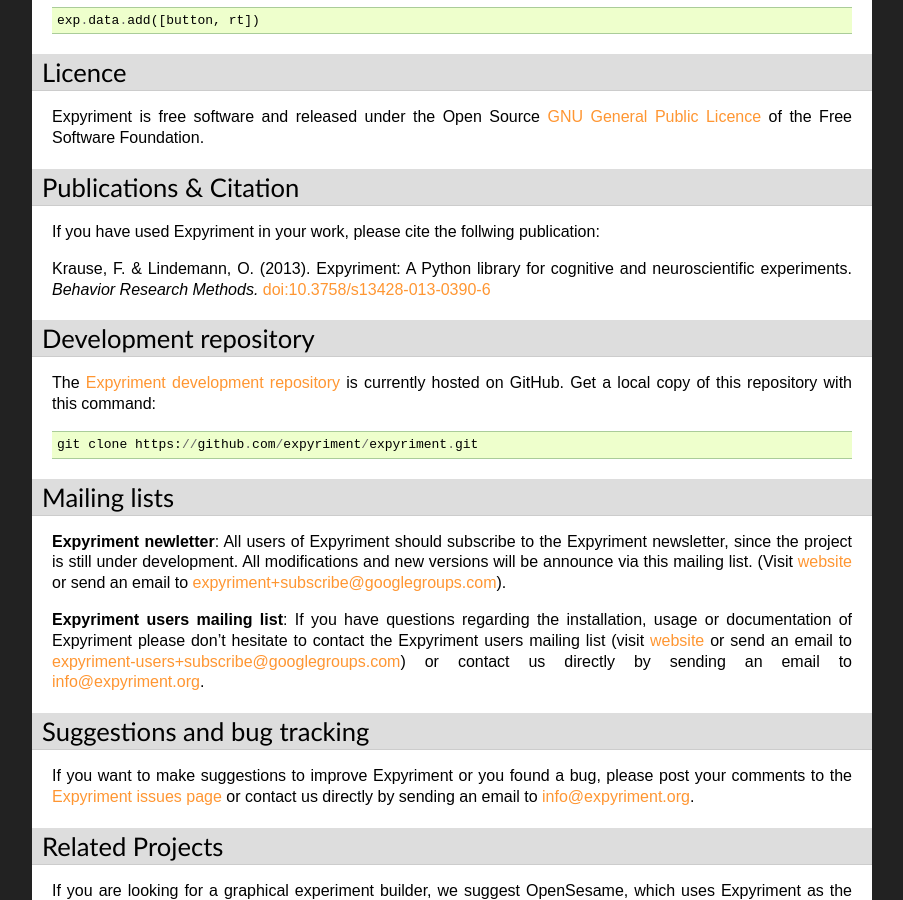
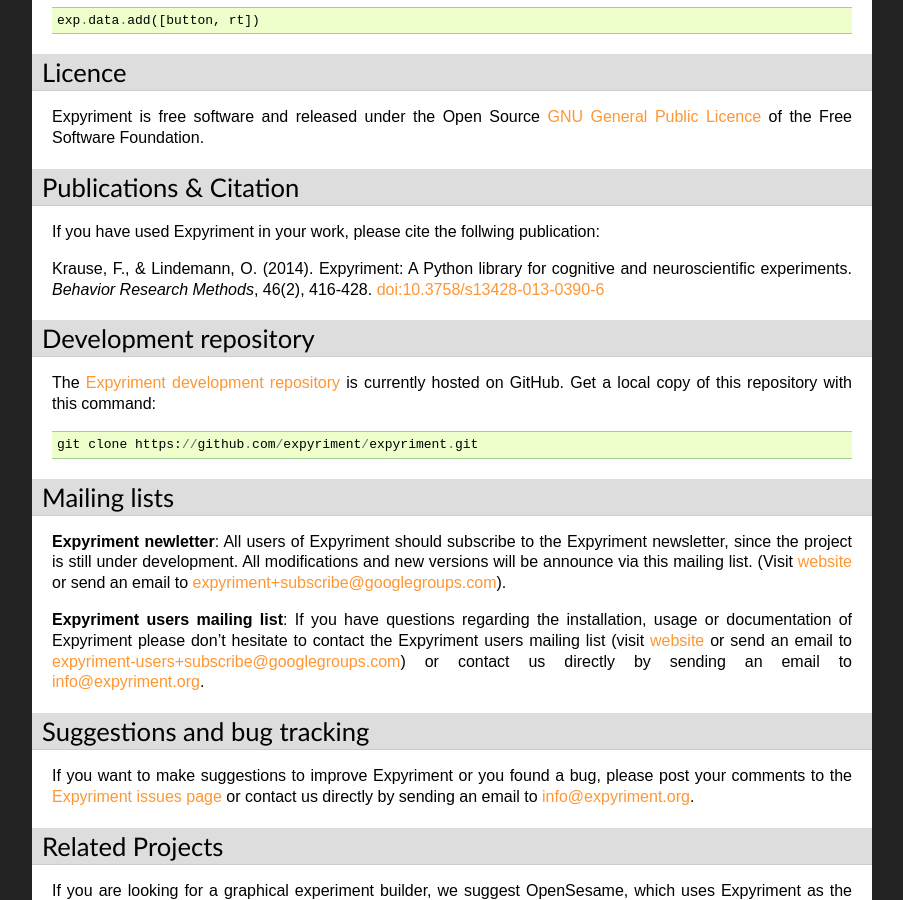
Before and after one commit to expyriment/expyriment, a Sphinx documentation site: the page built from documentation/sphinx/Overview.rst, in a window 1280 px wide and 900 px high, scrolled down 1554 px. Shown: the whole window, without its empty margins (198-1101 px from the left). Built offline with Sphinx 7.4.7, drawn with Linux system fonts in a browser that asks for light colours; pages that are not in the unit, such as notebooks, are missing from menus.

Commit message:
update BRM reference

```diff
--- a/documentation/sphinx/Overview.rst
+++ b/documentation/sphinx/Overview.rst
@@ -88,11 +88,10 @@
 If you have used Expyriment in your work, please cite the follwing
 publication:
 
-Krause, F. & Lindemann, O. (2013). Expyriment: A Python library for cognitive
-and neuroscientific experiments. *Behavior Research Methods.*
+Krause, F., & Lindemann, O. (2014). Expyriment: A Python library for cognitive
+and neuroscientific experiments. *Behavior Research Methods*, 46(2), 416-428.
 `doi:10.3758/s13428-013-0390-6 <http://dx.doi.org/10.3758/s13428-013-0390-6>`_
 
-.. TODO update BRM publication details
 
 Development repository
 ----------------------
--- a/expyriment/__init__.py
+++ b/expyriment/__init__.py
@@ -21,8 +21,8 @@
 
 To cite Expyriment in publications, please refer to the following article:
 
-  Krause, F. & Lindemann, O. (2013). Expyriment: A Python library for cognitive
-  and neuroscientific experiments. Behavior Research Methods.
+  Krause, F., & Lindemann, O. (2014). Expyriment: A Python library for cognitive
+  and neuroscientific experiments. *Behavior Research Methods*, 46(2), 416-428.
 
   see http://dx.doi.org/10.3758/s13428-013-0390-6
 
```
Also changed, not shown: README.md (+3 -1 lines).
